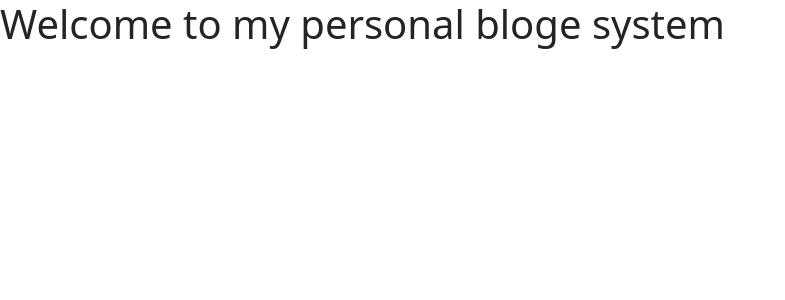
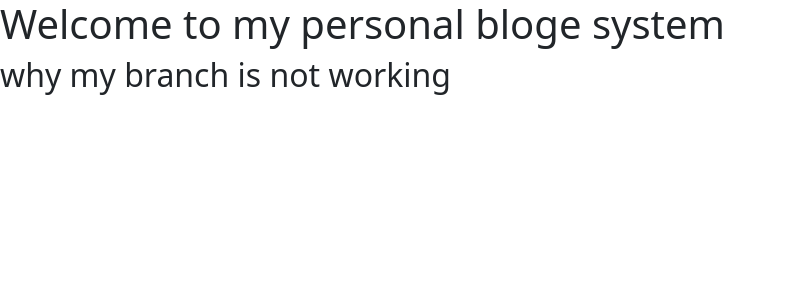
Before and after one commit to tarun163/my-personal-blog-Django, a Django app: page / in a window 1280 px wide. Shown: the top 300 px of the page, without its empty margins (0-785 px from the left). Run offline with Django 3.2, Linux system fonts and the light colour scheme.

Commit message:
second change

```diff
--- a/templates/index.html
+++ b/templates/index.html
@@ -12,7 +12,7 @@
   </head>
   <body>
     <h1>Welcome to my personal bloge system</h1>
-
+<h2>why my branch is not working</h2>
     <!-- Optional JavaScript; choose one of the two! -->
 
     <!-- Option 1: Bootstrap Bundle with Popper -->
```
